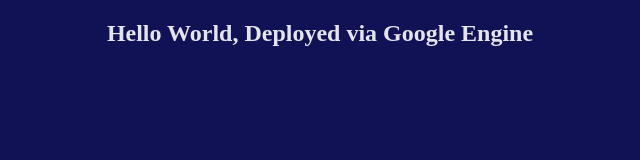
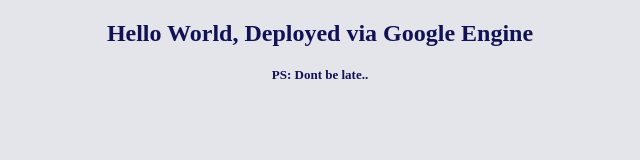
Before and after one commit to isachaglund/devops-project1, a website: page my-nodejs-service/views/index.html in a window 1280 px wide. Shown: the whole page, without its empty margins (320-960 px from the left). Drawn offline with Linux system fonts and the light colour scheme.

Commit message:
continuous deploy

```diff
--- a/my-nodejs-service/views/index.html
+++ b/my-nodejs-service/views/index.html
@@ -4,19 +4,19 @@
     <title>My App Engine App</title>
   </head>
   <!-- <body style="background-color: rgb(40, 85, 17)"> -->
-  <body style="background-color: rgb(17, 17, 85)">
-    <h2 style="text-align: center; color: rgb(228, 228, 235); height: auto">
+  <body style="background-color: rgb(228, 228, 235)">
+    <h2 style="text-align: center; color: rgb(17, 17, 85); height: auto">
       Hello World, Deployed via Google Engine
     </h2>
-    <!--   <h2
+    <h2
       style="
         text-align: center;
-        color: rgb(228, 228, 235);
+        color: rgb(17, 17, 85);
         height: auto;
         font-size: small;
       "
     >
       PS: Dont be late..
-    </h2> -->
+    </h2>
   </body>
 </html>
```
